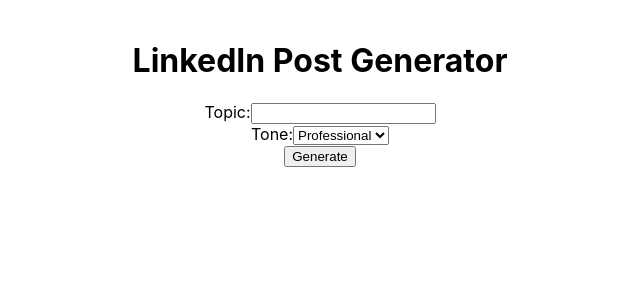
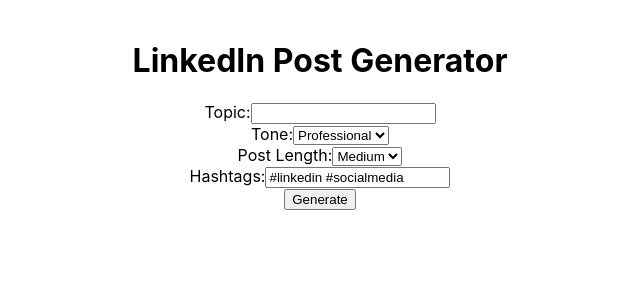
Before and after one commit to DEDfreak/PostGenerator, a React (Create React App) app in the folder frontend/: page / in a window 1280 px wide. Shown: the top 300 px of the page, without its empty margins (320-960 px from the left). Built offline with nearby package versions, Linux system fonts and the light colour scheme.

Commit message:
Basic version of proj

```diff
--- a/frontend/src/App.js
+++ b/frontend/src/App.js
@@ -13,7 +13,7 @@
     setError(null);
 
     try {
-      const response = await fetch('/api/generate', { // Assuming Flask backend is running on the same origin
+      const response = await fetch('http://127.0.0.1:5000/api/generate', {
         method: 'POST',
         headers: {
           'Content-Type': 'application/json',
--- a/frontend/src/components/InputForm.js
+++ b/frontend/src/components/InputForm.js
@@ -3,10 +3,12 @@
 function InputForm({ onGenerate }) {
   const [topic, setTopic] = useState('');
   const [tone, setTone] = useState('professional');
+  const [postLength, setPostLength] = useState('medium');
+  const [hashtags, setHashtags] = useState('#linkedin #socialmedia');
 
   const handleSubmit = (event) => {
     event.preventDefault();
-    onGenerate(topic, { tone }); // Pass topic and options to the parent component
+    onGenerate(topic, { tone, postLength, hashtags }); // Pass topic and options to the parent component
   };
 
   return (
@@ -29,6 +31,23 @@
           <option value="humorous">Humorous</option>
         </select>
       </div>
+      <div>
+        <label htmlFor="postLength">Post Length:</label>
+        <select id="postLength" value={postLength} onChange={(e) => setPostLength(e.target.value)}>
+          <option value="short">Short</option>
+          <option value="medium">Medium</option>
+          <option value="long">Long</option>
+        </select>
+      </div>
+      <div>
+        <label htmlFor="hashtags">Hashtags:</label>
+        <input
+          type="text"
+          id="hashtags"
+          value={hashtags}
+          onChange={(e) => setHashtags(e.target.value)}
+        />
+      </div>
       <button type="submit">Generate</button>
     </form>
   );
```
Also changed, not shown: 2 other files (tests, documents, lock files or other folders).
